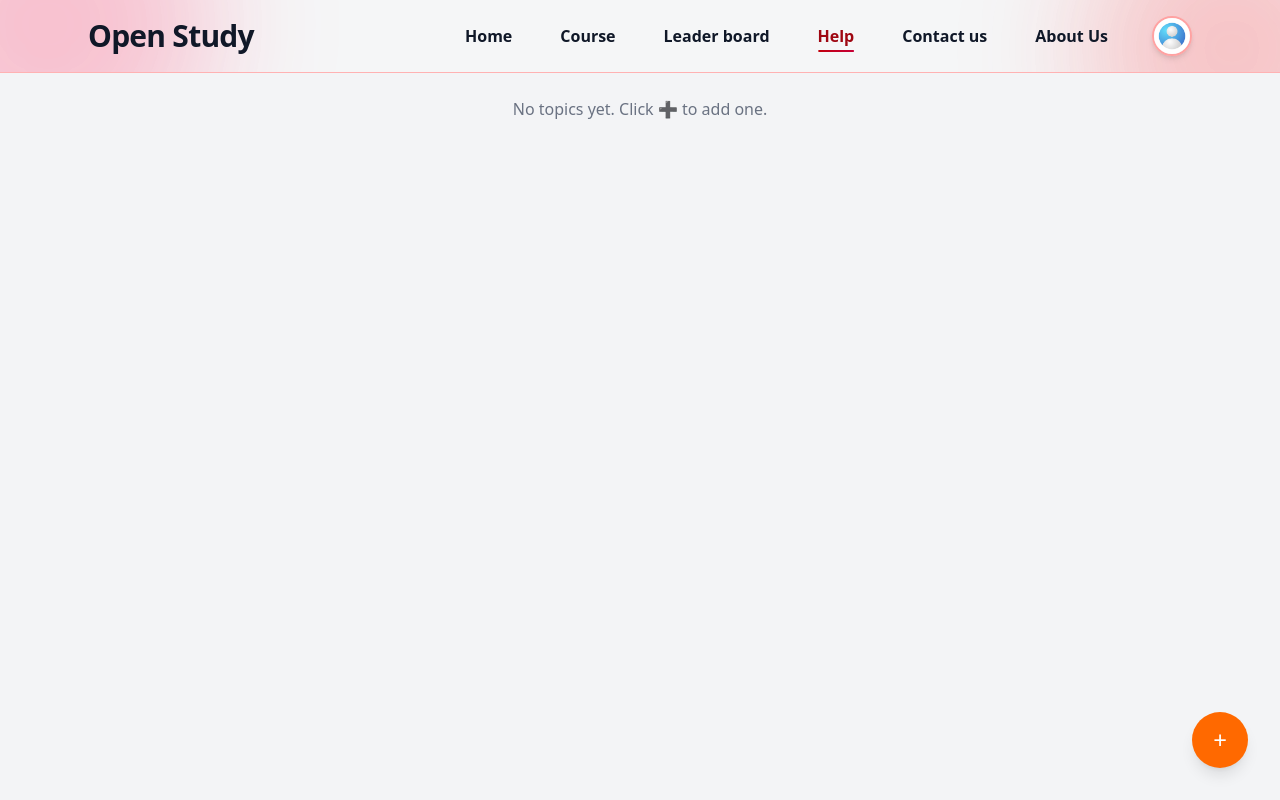
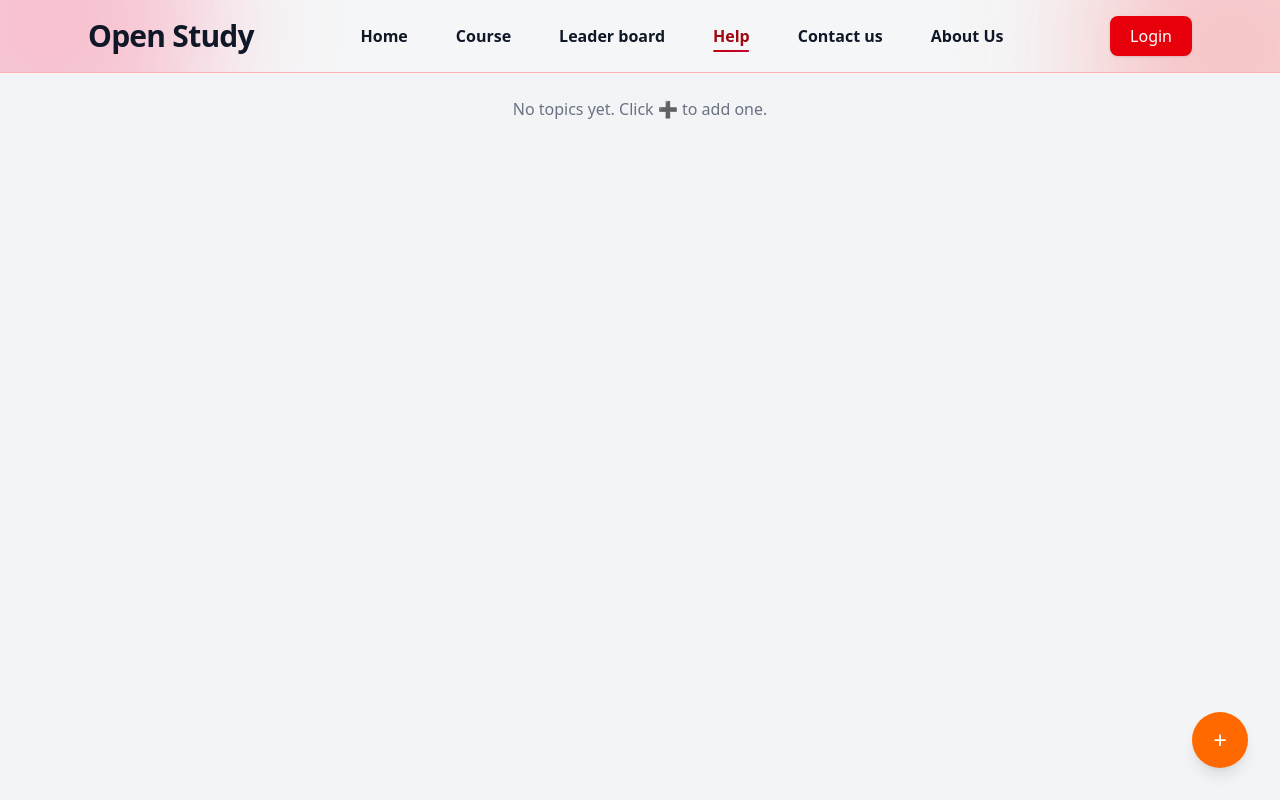
Before and after one commit to OpenStudyOUSL/OpenStudy-Frontend, a React (Vite) app: page /help in a window 1280 px wide. Shown: the top 800 px of the page. Built offline with nearby package versions, Linux system fonts and the light colour scheme.

Commit message:
navbar up date user login

```diff
--- a/src/components/Navbar.jsx
+++ b/src/components/Navbar.jsx
@@ -1,31 +1,55 @@
 import { Link, useLocation } from "react-router-dom";
+import { useState, useEffect } from "react";
 
 const Navbar = () => {
   const location = useLocation();
+  const [isLoggedIn, setIsLoggedIn] = useState(false);
+
+  // Check login status on mount + whenever it might change
+  useEffect(() => {
+    const token = localStorage.getItem("token");
+    setIsLoggedIn(!!token); // !! converts to boolean
+
+    // Optional: listen for storage changes (if logout happens in another tab)
+    const handleStorageChange = () => {
+      const token = localStorage.getItem("token");
+      setIsLoggedIn(!!token);
+    };
+
+    window.addEventListener("storage", handleStorageChange);
+    return () => window.removeEventListener("storage", handleStorageChange);
+  }, []);
+
+  const navItems = [
+    { to: "/", label: "Home" },
+    { to: "/course", label: "Course" },
+    { to: "/leaderboard", label: "Leader board" },
+    { to: "/help", label: "Help" },
+    { to: "/contact", label: "Contact us" },
+    { to: "/about", label: "About Us" },
+  ];
+
+  // Optional: hide some links when not logged in (e.g. leaderboard)
+  // const visibleItems = isLoggedIn
+  //   ? navItems
+  //   : navItems.filter(item => item.to !== "/leaderboard");
 
   return (
     <header className="sticky top-0 z-50">
       <div className="relative overflow-hidden border-b border-red-300/80 bg-gray-100/80 backdrop-blur">
-        {/* Background glow (same as footer) */}
+        {/* Background glow */}
         <div className="pointer-events-none absolute -top-24 -right-24 h-72 w-72 rounded-full bg-red-500/25 blur-3xl" />
         <div className="pointer-events-none absolute -bottom-28 -left-28 h-80 w-80 rounded-full bg-rose-500/25 blur-3xl" />
 
-        <div className="relative mx-auto max-w-6xl px-6 py-4 flex items-center">
+        <div className="relative mx-auto max-w-6xl px-6 py-4 flex items-center justify-between">
           {/* Brand */}
           <h1 className="text-2xl md:text-3xl font-extrabold tracking-tight text-gray-900">
             Open Study
           </h1>
 
           {/* Navigation Links */}
-          <nav className="ml-auto flex items-center space-x-10 text-base font-semibold">
-            {[
-              { to: "/", label: "Home" },
-              { to: "/course", label: "Course" },
-              { to: "/leaderboard", label: "Leader board" },
-              { to: "/help", label: "Help" },
-              { to: "/contact", label: "Contact us" },
-              { to: "/about", label: "About Us" },
-            ].map((item) => {
+          <nav className="hidden md:flex items-center space-x-10 text-base font-semibold">
+            {navItems.map((item) => {
               const active = location.pathname === item.to;
 
               return (
@@ -34,22 +58,15 @@ const Navbar = () => {
                   to={item.to}
                   className={`
                     relative px-1 transition-all duration-300
-                    ${
-                      active
-                        ? "text-red-800"
-                        : "text-gray-900 hover:text-red-800"
-                    }
+                    ${active ? "text-red-800" : "text-gray-900 hover:text-red-800"}
                     hover:-translate-y-0.5
                   `}
                 >
                   {item.label}
-
-                  {/* underline animation */}
                   <span
                     className={`
                       absolute left-1/2 -translate-x-1/2 -bottom-1
-                      h-0.5 rounded-full
-                      bg-linear-to-r from-red-700 to-rose-700
+                      h-0.5 rounded-full bg-gradient-to-r from-red-700 to-rose-700
                       transition-all duration-300
                       ${active ? "w-4/5" : "w-0 hover:w-4/5"}
                     `}
@@ -59,10 +76,13 @@ const Navbar = () => {
             })}
           </nav>
 
-          {/* Profile */}
-          <Link to="/profile" className="ml-10 relative group">
+          {/* Auth section - conditional rendering */}
+          <div className="flex items-center gap-4 md:gap-6">
+            {isLoggedIn ? (
+              // Logged-in: show profile icon with tooltip
+              <Link to="/profile" className="relative group">
                 <img
-              src="../../public/profile.jpg"
+                  src="../../public/profile.jpg" // ← replace with dynamic user.profilePicture if available
                   alt="Profile"
                   className="
                     w-10 h-10 rounded-full object-cover
@@ -72,24 +92,31 @@ const Navbar = () => {
                     group-hover:scale-110
                   "
                 />
-
-            {/* Tooltip */}
                 <div
                   className="
                     absolute top-full mt-3 left-1/2 -translate-x-1/2
-                bg-white text-gray-900
-                text-sm font-semibold
-                px-3 py-1.5 rounded-lg
-                shadow-lg
-                opacity-0 group-hover:opacity-100
-                transition-all duration-300
-                whitespace-nowrap
-                border border-red-200
+                    bg-white text-gray-900 text-sm font-semibold
+                    px-3 py-1.5 rounded-lg shadow-lg
+                    opacity-0 group-hover:opacity-100 transition-all duration-300
+                    whitespace-nowrap border border-red-200
                   "
                 >
-              User Name
+                  Profile
                 </div>
               </Link>
+            ) : (
+              // Not logged in: show Login button
+              <Link
+                to="/login"
+                className="
+                  px-5 py-2 rounded-lg bg-red-600 text-white font-medium
+                  hover:bg-red-700 transition shadow-sm
+                "
+              >
+                Login
+              </Link>
+            )}
+          </div>
         </div>
       </div>
     </header>
```
Lines whose indentation alone changed are shown as unchanged.
